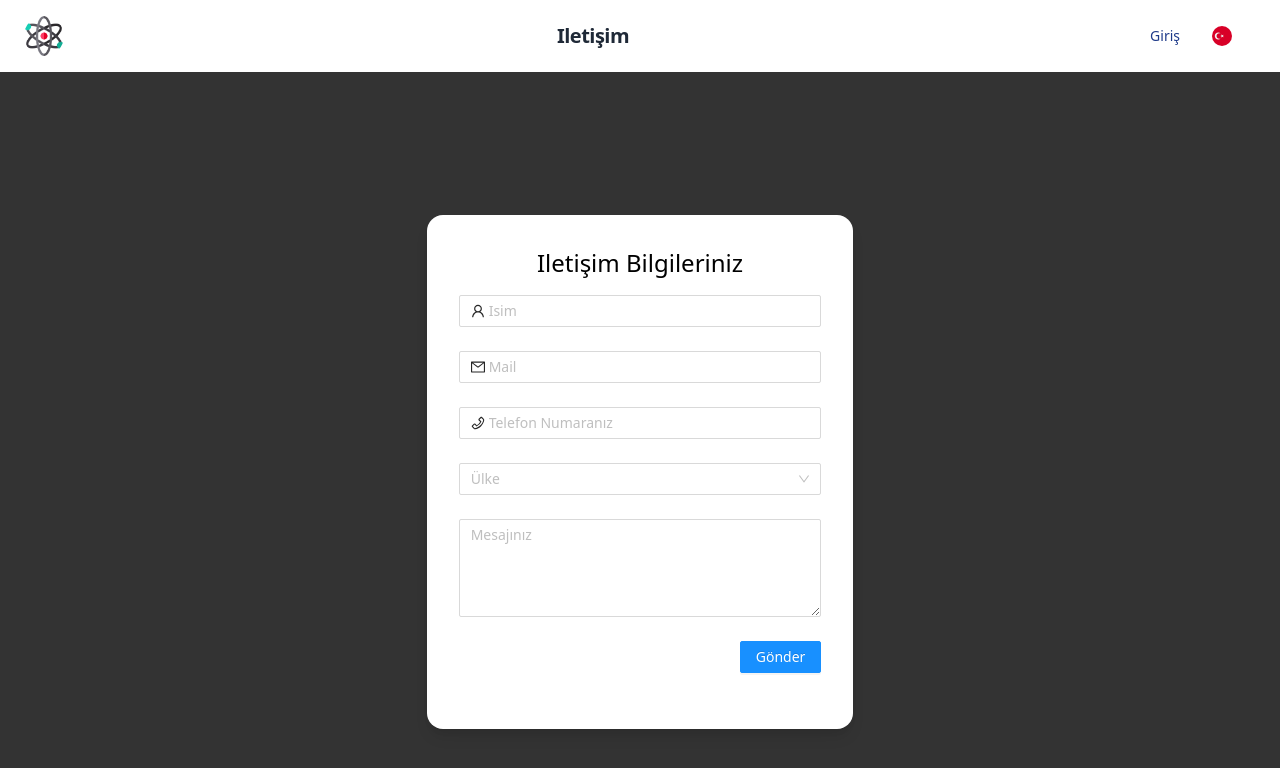
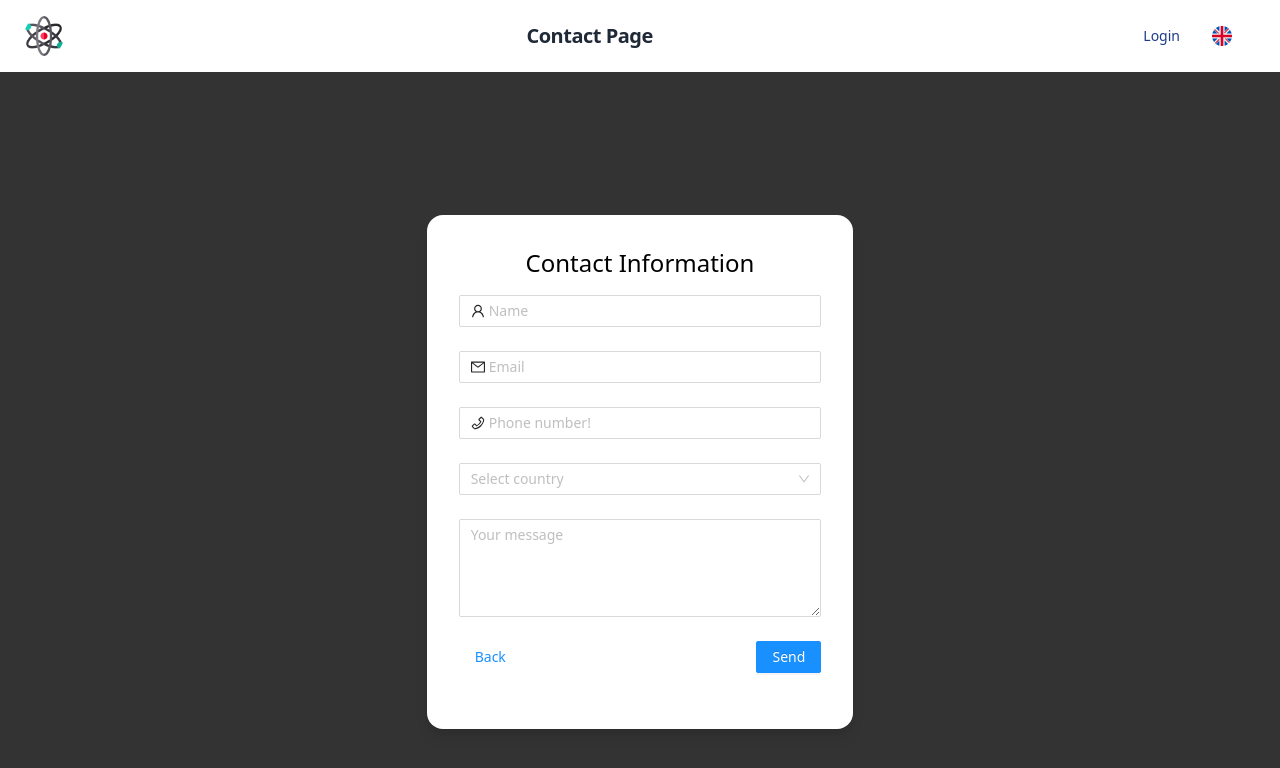
Before and after one commit to mehmetranas/SampleCase, a React (Create React App) app: page /contact in a window 1280 px wide. Shown: the top 768 px of the page. Built offline with nearby package versions, Linux system fonts and the light colour scheme.

Commit message:
Refactor

```diff
--- a/src/Pages/ContactPage/ContactPage.js
+++ b/src/Pages/ContactPage/ContactPage.js
@@ -1,11 +1,10 @@
-import { Card } from "antd";
 import ContactForm from "../../components/ContactForm";
 import { useTranslation } from "react-i18next";
 
 function ContactPage() {
   const { t } = useTranslation();
   return (
-    <div class="bg-white p-8 rounded-2xl shadow-lg w-4/12">
+    <div className="bg-white p-8 rounded-2xl shadow-lg w-4/12">
       <div className="flex flex-col gap-4">
         <p className="text-center text-2xl text-black">{t("contact-title")}</p>
         <ContactForm />
--- a/src/components/AuthButton/AuthButton.js
+++ b/src/components/AuthButton/AuthButton.js
@@ -1,13 +1,8 @@
 import { useState } from "react";
 import { useTranslation } from "react-i18next";
 import { Modal } from "antd";
-import styled from "styled-components";
 import LoginForm from "../LoginForm";
-
-const FooterText = styled.p`
-  font-size: 0.8em !important;
-  color: ffffff90 !important;
-`;
+import LanguageDropdown from "../LanguageDropdown";
 
 function AuthButton() {
   const { t } = useTranslation();
@@ -26,7 +21,11 @@ function AuthButton() {
         destroyOnClose
         title={t("login")}
         visible={openModal}
-        footer={[<FooterText>React Framework</FooterText>]}
+        footer={[
+          <div key="language" className="flex justify-start align-middle">
+            <LanguageDropdown hideArrow={false} isFlag={false} />
+          </div>,
+        ]}
         cancelText={t("cancel")}
         onCancel={() => setOpenModal(false)}
       >
--- a/src/components/ContactForm/ContactForm.js
+++ b/src/components/ContactForm/ContactForm.js
@@ -4,13 +4,15 @@ import { useTranslation } from "react-i18next";
 import { useAuth } from "../../UserProvider/User";
 import { UserOutlined, PhoneOutlined, MailOutlined } from "@ant-design/icons";
 import { countryList } from "../../mockData/data";
-
+import { useHistory } from "react-router-dom";
 function ContactForm() {
+  const history = useHistory();
   const { t } = useTranslation();
   const [form] = Form.useForm();
   const { state } = useAuth();
   function handleSubmit(values) {
     console.log(`Contact Form is ${JSON.stringify(values, null, 2)}`);
+    form.resetFields();
   }
   return (
     <div className="w-full">
@@ -94,10 +96,15 @@ function ContactForm() {
           <Input.TextArea rows={4} placeholder={t("message-placeholder")} />
         </Form.Item>
 
-        <Form.Item style={{ textAlign: "right" }}>
-          <Button type="primary" htmlType="submit">
-            {t("send")}
-          </Button>
+        <Form.Item>
+          <div className="flex justify-between align-middle">
+            <Button type="link" onClick={() => history.push("/")}>
+              {t("back")}
+            </Button>
+            <Button type="primary" htmlType="submit">
+              {t("send")}
+            </Button>
+          </div>
         </Form.Item>
       </Form>
     </div>
--- a/src/components/Header/Header.js
+++ b/src/components/Header/Header.js
@@ -1,5 +1,5 @@
 import { useCallback } from "react";
-import { useLocation } from "react-router-dom";
+import { useLocation, Link } from "react-router-dom";
 import LanguageDropdown from "../LanguageDropdown";
 import { useTranslation } from "react-i18next";
 import UserInfo from "../UserInfo";
@@ -22,11 +22,9 @@ function Header() {
       <div className="px-6 py-4 flex justify-end w-full bg-white">
         <div className="flex flex-grow items-center text-gray-800 font-semibold text-xl tracking-tight">
           <div className="w-10 h-10 relative flex justify-center items-center">
-            <img
-              className="absolute rounded-full"
-              src={logo}
-              alt="Funny React"
-            />
+            <Link className="absolute" to="/">
+              <img className="rounded-full" src={logo} alt="Funny React" />
+            </Link>
           </div>
           <div className="mx-auto">
             <HeaderName />
--- a/src/components/LanguageDropdown/LanguageDropdown.js
+++ b/src/components/LanguageDropdown/LanguageDropdown.js
@@ -4,31 +4,45 @@ import { changeLanguage } from "../translations/i18n";
 import { useTranslation } from "react-i18next";
 import styled from "styled-components";
 
-const CustomSelect = styled(Select)`
-  .ant-select-selection-item {
-    padding: 0 !important;
+const CustomSelect = styled(Select)(({ hidearrow }) => {
+  if (hidearrow) {
+    // React rule for
+    return {
+      "span.ant-select-arrow": {
+        display: "none !important",
+      },
+      ".ant-select-selection-item": {
+        display: "flex !important",
+        padding: "0 !important",
+        "align-items": "center !important",
+      },
+    };
   }
-  span.ant-select-arrow {
-    display: none !important;
+});
+
+function LanguageDropdown({ isFlag = true, hideArrow = true }) {
+  const { i18n } = useTranslation();
+  function getLanguage() {
+    return i18n.languages.includes(i18n.language) ? i18n.language : "en";
   }
-  .ant-select-selection-item {
-    display: flex !important;
-    align-items: center !important;
-  }
-`;
+  const OptionType = ({ flag, country }) => {
+    if (isFlag) {
+      return <img height="20" width="20" src={flag} alt="" />;
+    }
 
-function LanguageDropdown() {
-  const { i18n } = useTranslation();
+    return <p className="uppercase">{country}</p>;
+  };
   if (LanguagesImplementations) {
     return (
       <CustomSelect
+        hidearrow={+hideArrow} // styled component need this "+"
         onChange={changeLanguage}
-        value={i18n.language}
+        value={getLanguage()}
         bordered={false}
       >
         {LanguagesImplementations.map(({ flag, value }) => (
           <Select.Option key={value} value={value}>
-            <img height="20" width="20" src={flag} alt="" />
+            <OptionType flag={flag} country={value} />
           </Select.Option>
         ))}
       </CustomSelect>
--- a/src/components/LoginForm/LoginForm.js
+++ b/src/components/LoginForm/LoginForm.js
@@ -7,7 +7,7 @@ import { useAuth } from "../../UserProvider/User";
 function LoginForm({ signIn }) {
   const { t } = useTranslation();
   const [form] = Form.useForm();
-  const { state, dispatch } = useAuth();
+  const { dispatch } = useAuth();
   function handleSignUser(values) {
     dispatch({ type: "login", payload: values });
   }
--- a/src/components/translations/i18n.js
+++ b/src/components/translations/i18n.js
@@ -12,6 +12,11 @@ i18n
   .use(LanguageDetector)
   .use(initReactI18next)
   .init({
+    detection: {
+      order: ["navigator"],
+    },
+    fallbackLng: "en",
+    whitelist: ["tr", "en"],
     resources: {
       en: {
         translation: TRANSLATIONS_EN,
@@ -21,5 +26,3 @@ i18n
       },
     },
   });
-
-i18n.changeLanguage("tr");
--- a/src/components/translations/languages/en.json
+++ b/src/components/translations/languages/en.json
@@ -19,6 +19,7 @@
   "message-placeholder": "Your message",
   "cancel": "Cancel",
   "send": "Send",
+  "back": "Back",
   "email-validation": "The input is not valid E-mail!",
   "logout": "Logout",
   "contact-title": "Contact Information",
--- a/src/components/translations/languages/index.js
+++ b/src/components/translations/languages/index.js
@@ -1,18 +1,14 @@
 import tr from "./tr.json";
 import en from "./en.json";
 
-// // Antd Locale
-// import deDe from "antd/lib/locale/de_DE";
-// import enUs from "antd/lib/locale/en_US";
-
 // Flags
-import germany from "../../../assets/images/turkey.svg";
+import turkey from "../../../assets/images/turkey.svg";
 import unitedKingdom from "../../../assets/images/united-kingdom.svg";
 
 export const TRANSLATIONS_EN = en;
 export const TRANSLATIONS_TR = tr;
 
 export const LanguagesImplementations = [
-  { flag: germany, value: "tr" },
+  { flag: turkey, value: "tr" },
   { flag: unitedKingdom, value: "en" },
 ];
--- a/src/components/translations/languages/tr.json
+++ b/src/components/translations/languages/tr.json
@@ -19,6 +19,7 @@
   "message-placeholder": "Mesajınız",
   "cancel": "Iptal",
   "send": "Gönder",
+  "back": "Geri",
   "email-validation": "Lütfen geçerli mail adresi giriniz",
   "logout": "Çıkış",
   "contact-title": "Iletişim Bilgileriniz",
--- a/src/index.js
+++ b/src/index.js
@@ -4,12 +4,7 @@ import App from "./components/App/App";
 import reportWebVitals from "./reportWebVitals";
 import "antd/dist/antd.css";
 import "./index.css";
-ReactDOM.render(
-  <React.StrictMode>
-    <App />
-  </React.StrictMode>,
-  document.getElementById("root")
-);
+ReactDOM.render(<App />, document.getElementById("root"));
 
 // If you want to start measuring performance in your app, pass a function
 // to log results (for example: reportWebVitals(console.log))
```
